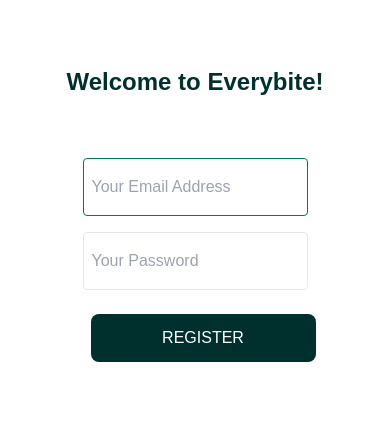
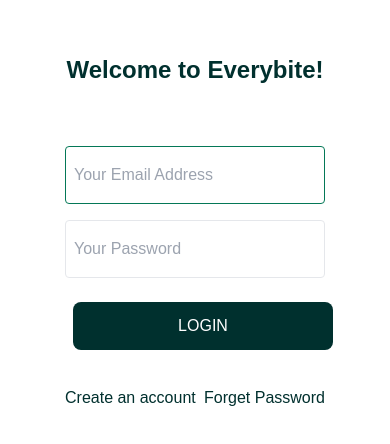
Before and after one commit to onadan/food-app, a React (Create React App) app: page /login in a window 390 px wide. Shown: the part 206-650 px from the top of the page. Built offline with nearby package versions, Linux system fonts and the light colour scheme.

Commit message:
responsiveness to login and register

```diff
--- a/src/pages/Login.jsx
+++ b/src/pages/Login.jsx
@@ -22,7 +22,7 @@
             Welcome to Everybite!
           </header>
 
-          <form onSubmit={handleSubmit} className="py-5 flex flex-col">
+          <form onSubmit={handleSubmit} className="py-5 flex flex-col w-2/3">
             <input
               type="email"
               name="email"
@@ -47,9 +47,13 @@
               className="font-[500] w-full cursor bg-[#00302e] text-white p-3 px-4 rounded-lg mx-2  my-4"
               required
             >
-              REGISTER
+              LOGIN
             </button>
           </form>
+          <div className="flex justify-between w-2/3 text-[#00302e]">
+            <div>Create an account</div>
+            <div>Forget Password</div>
+          </div>
         </div>
       </div>
     </div>
--- a/src/pages/Register.jsx
+++ b/src/pages/Register.jsx
@@ -8,12 +8,12 @@
     e.preventDefault();
     const myFormData = new FormData(e.target);
     const formDataObj = Object.fromEntries(myFormData.entries());
-    window.localStorage.setItem("user", JSON.stringify(formDataObj));
-    navigate("./login", { replace: true });
+    window.localStorage.setItem("token", JSON.stringify(formDataObj));
+    navigate("../login", { replace: true });
   };
 
   return (
-    <div className="min-h-screen md:max-h-screen overflow-hidden">
+    <div className="min-h-screen md:h-screen">
       <div className="md:grid md:grid-cols-2">
         <div className="hidden md:block h-screen relative">
           <img
@@ -24,12 +24,12 @@
           <div className="bg-[#E2B88766] absolute top-0 left-0 h-full w-full"></div>
         </div>
 
-        <div className="flex flex-col items-center justify-center min-h-screen">
+        <div className="flex flex-col items-center justify-center h-full md:h-screen overflow-auto">
           <header className="font-semibold text-2xl py-8 text-[#00302e]">
             Welcome to Everybite!
           </header>
 
-          <form onSubmit={handleSubmit} className="py-5 flex flex-col">
+          <form onSubmit={handleSubmit} className="py-5 flex flex-col w-2/3">
             <input
               type="text"
               name="firstName"
```
